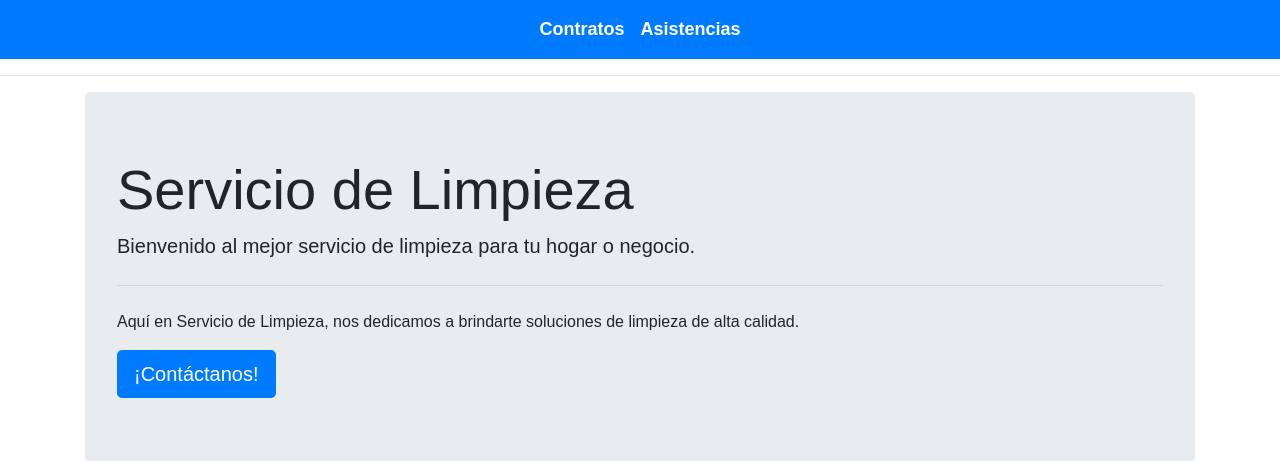
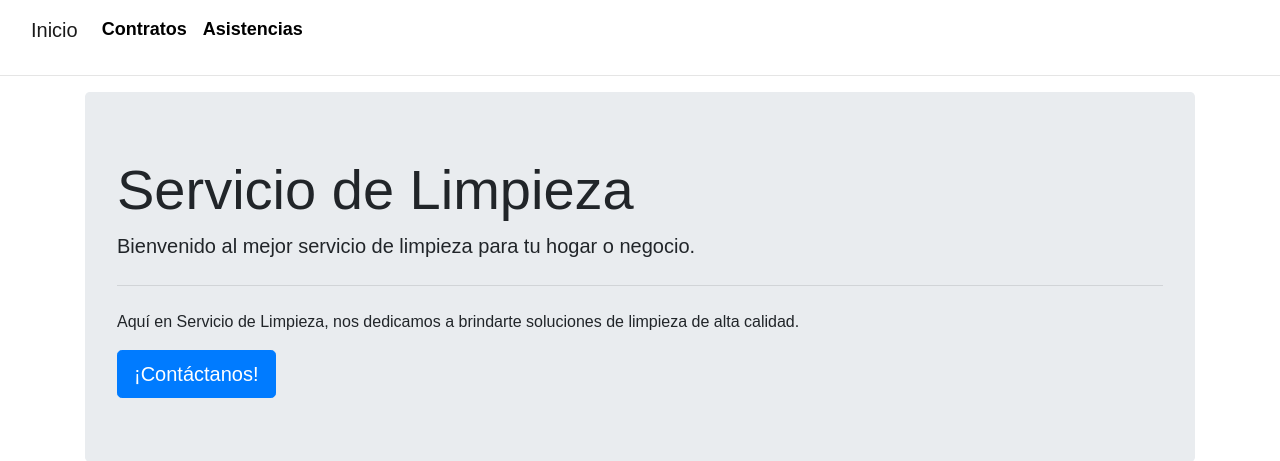
Before and after one commit to FelipePra/Limpieza, a Django app: page / in a window 1280 px wide. Shown: the top 461 px of the page. Run offline with Django 5.2, Linux system fonts and the light colour scheme; some libraries are stand-ins or nearby versions.

Commit message:
Change base

```diff
--- a/Templates/base.html
+++ b/Templates/base.html
@@ -13,29 +13,38 @@
         }
 
         .navbar {
-            background-color: #007bff; /* Color de fondo del menú */
+            background-color: transparent; /* Fondo transparente */
+        }
+
+        .navbar-brand {
+            margin-left: 15px; /* Margen a la izquierda para la marca */
         }
 
         .navbar-nav {
-            margin: auto; /* Centra los elementos del menú horizontalmente */
+            margin-right: 15px; /* Margen a la derecha para los elementos del menú */
         }
 
         .nav-link {
-            color: #ffffff !important; /* Color de texto blanco */
+            color: #000000 !important; /* Color de texto negro */
             font-weight: bold; /* Texto en negrita */
             font-size: 18px; /* Tamaño de fuente */
         }
     </style>
 </head>
 <body>
-    <nav class="navbar navbar-expand-lg navbar-dark">
-        <div class="container">
-            <ul class="navbar-nav">
+    <nav class="navbar navbar-expand-lg navbar-light">
+        <a class="navbar-brand" href="/">Inicio</a>
+        <button class="navbar-toggler" type="button" data-toggle="collapse" data-target="#navbarSupportedContent" aria-controls="navbarSupportedContent" aria-expanded="false" aria-label="Toggle navigation">
+            <span class="navbar-toggler-icon"></span>
+        </button>
+
+        <div class="collapse navbar-collapse" id="navbarSupportedContent">
+            <ul class="navbar-nav mr-auto">
                 <li class="nav-item">
-                    <a class="nav-link" href="/contratos_list.html">Contratos</a>
+                    <a class="nav-link" href="contrato_list.html">Contratos</a>
                 </li>
                 <li class="nav-item">
-                    <a class="nav-link" href="/asistencias_list.html">Asistencias</a>
+                    <a class="nav-link" href="asistencia_list.html">Asistencias</a>
                 </li>
                 <!-- Agrega más enlaces según sea necesario -->
             </ul>
@@ -51,4 +60,12 @@
     <hr> <!-- Línea divisoria para separar el contenido del pie de página -->
 
     <footer>
-        <!-- Elimina el enlace "Volver al
+        <!-- Elimina el enlace "Volver al menú principal" -->
+    </footer>
+
+    <!-- Agregar Bootstrap JS y jQuery (opcional) para funcionalidades avanzadas -->
+    <script src="https://code.jquery.com/jquery-3.5.1.slim.min.js"></script>
+    <script src="https://cdn.jsdelivr.net/npm/@popperjs/core@2.5.4/dist/umd/popper.min.js"></script>
+    <script src="https://stackpath.bootstrapcdn.com/bootstrap/4.5.2/js/bootstrap.min.js"></script>
+</body>
+</html>
```
